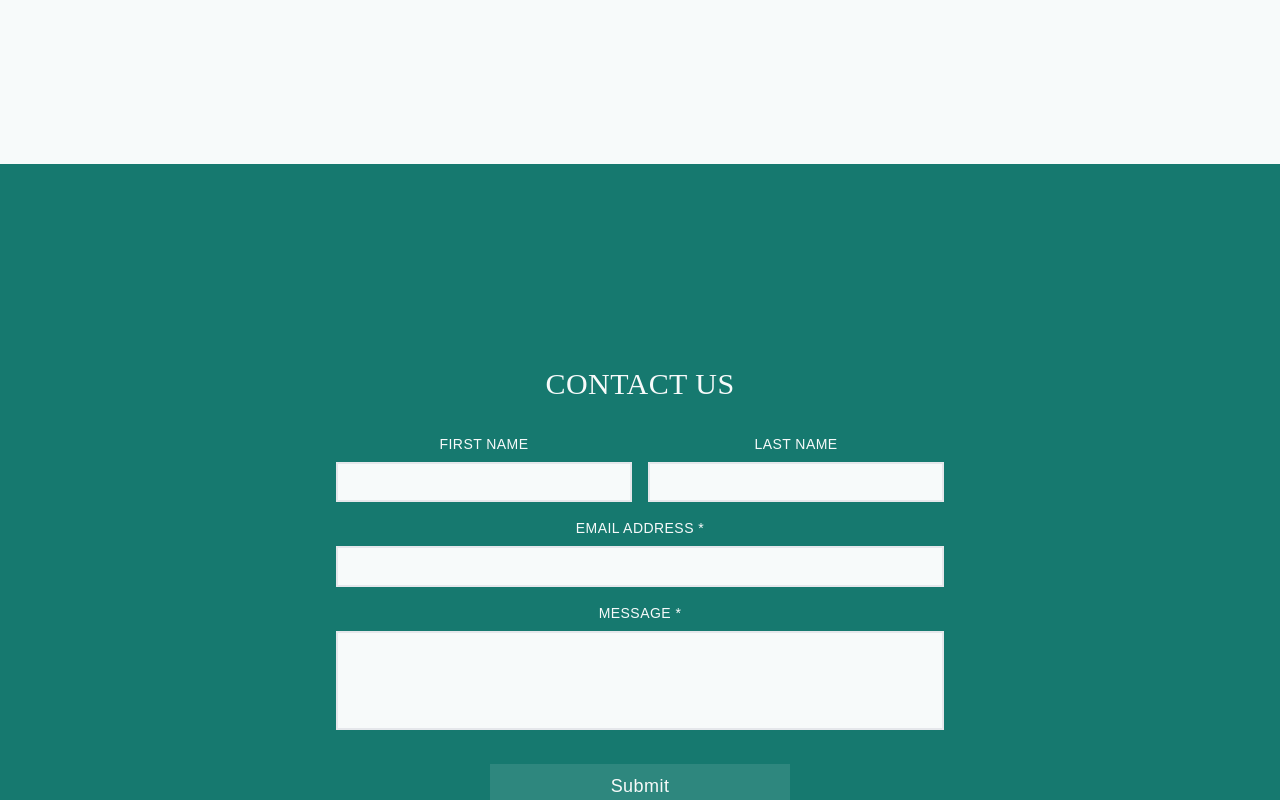
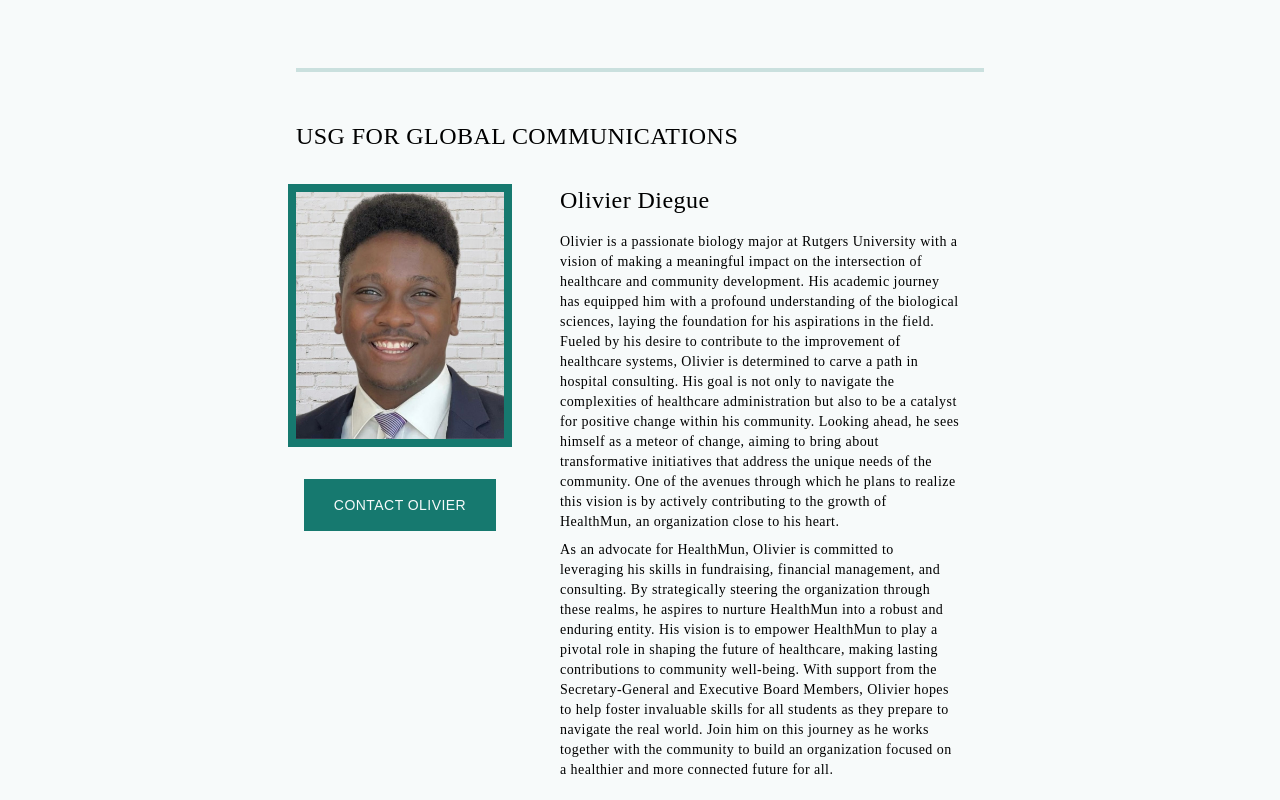
Before and after one commit to RishikSarkar/health-mun, a Next.js app: page /about/Secretariat in a window 1280 px wide. Shown: the part 2760-3560 px from the top of the page. Built offline with nearby package versions, Linux system fonts and the light colour scheme; a web font is replaced by a local one.

Commit message:
added oli bio + gen interest countdown

```diff
--- a/components/Countdown.jsx
+++ b/components/Countdown.jsx
@@ -1,7 +1,7 @@
 import React, { useEffect, useState } from 'react';
 
 const Countdown = () => {
-    const targetDate = new Date('2024-06-11T12:00:00Z');
+    const targetDate = new Date('2024-01-13T16:00:00Z');
 
     const [timeLeft, setTimeLeft] = useState({
         days: null,
@@ -51,7 +51,8 @@ const Countdown = () => {
         <div id='countdown' className='font-marcellus w-full h-full text-center text-[#F7FAFA] bg-[#16796F] dark:bg-[#041312] select-none overflow-x-hidden'>
             <div className='w-full h-[200px] md:h-[300px] mx-auto flex flex-col justify-center items-center'>
                 <div className='p-3 text-lg md:text-xl uppercase flex'>
-                    Conference Starts in
+                    {/* Conference Starts in */}
+                    General Interest Meeting in
                 </div>
 
                 <div className='mt-4 p-3 text-xl md:text-3xl flex flex-col'>
--- a/components/FAQ.jsx
+++ b/components/FAQ.jsx
@@ -70,7 +70,7 @@ const FAQ = () => {
                             Where?
                         </h2>
                         <h5 className='p-4 font-marcellus'>
-                            The conference will take place at ...
+                            {/* The conference will take place at ... */}
                         </h5>
                     </div>
                 </div>
@@ -86,7 +86,7 @@ const FAQ = () => {
                             When?
                         </h2>
                         <h5 className='p-4 font-marcellus'>
-                            The conference is from ...
+                            {/* The conference is from ... */}
                         </h5>
                     </div>
                 </div>
@@ -102,7 +102,7 @@ const FAQ = () => {
                             Registration?
                         </h2>
                         <h5 className='p-4 font-marcellus'>
-                            You can register at ...
+                            {/* You can register at ... */}
                         </h5>
                     </div>
                 </div>
@@ -137,7 +137,7 @@ const FAQ = () => {
                             Eligibility
                         </h2>
                         <h5 className='p-4 font-marcellus'>
-                            You are eligible if ...
+                            {/* You are eligible if ... */}
                         </h5>
                     </div>
                 </div>
@@ -153,7 +153,7 @@ const FAQ = () => {
                             Fees
                         </h2>
                         <h5 className='p-4 font-marcellus'>
-                            The conference costs ...
+                            {/* The conference costs ... */}
                         </h5>
                     </div>
                 </div>
@@ -169,7 +169,7 @@ const FAQ = () => {
                             Awards
                         </h2>
                         <h5 className='p-4 font-marcellus'>
-                            The conference awards ...
+                            {/* The conference awards ... */}
                         </h5>
                     </div>
                 </div>
--- a/pages/about/Secretariat.jsx
+++ b/pages/about/Secretariat.jsx
@@ -5,6 +5,7 @@ import { useManual } from '../../contexts/ManualContext';
 import placeholder_y from '../../public/assets/secretariat/placeholder_y.png'
 import placeholder_a from '../../public/assets/secretariat/placeholder_a.jpg'
 import rishik from '../../public/assets/secretariat/rishik.jpg'
+import olivier from '../../public/assets/secretariat/olivier.jpg'
 
 
 const Secretariat = () => {
@@ -137,7 +138,7 @@ const Secretariat = () => {
                                 Rishik Sarkar
                             </div>
                             <div className='text-left px-8 md:pb-6 py-4 md:py-2 text-sm border-4 md:border-0 border-[#16796F] dark:border-[#F7FAFA] max-h-[40vh] md:max-h-full overflow-y-scroll'>
-                                Born in Los Angeles, California, and raised in West Bengal, India, Rishik considers himself a
+                                Born in California and raised in India, Rishik considers himself a
                                 member of a global community of innovationists. As a senior at Rutgers University-New Brunswick,
                                 double majoring in Computer Science and Cognitive Science, his passions lie in the nexus of
                                 artificial intelligence and cognitive neuropsychiatry. In addition to his academic ventures,
@@ -159,6 +160,54 @@ const Secretariat = () => {
                         </div>
                     </div>
 
+                    <div className="md:col-span-3">
+                        <hr className="border-2 border-[#16796F]/20 dark:border-[#F7FAFA]/20 m-2 my-12 md:my-4" />
+                    </div>
+
+                    <div className='text-center md:text-left md:col-span-3 px-2 text-2xl uppercase'>
+                        USG for Global Communications
+                    </div>
+                    <div className="md:col-span-1 my-6 md:mt-0">
+                        <div className='border-8 border-[#16796F] dark:border-[#F7FAFA]'>
+                            <Image src={olivier} width={500} />
+                        </div>
+                        <div className="hidden md:flex justify-center">
+                            {/* Change email */}
+                            <a href="mailto:tempemail@gmail.com" className='font-montserrat p-4 text-sm mt-8 w-[15vw] uppercase text-center bg-[#16796F] text-[#F7FAFA] dark:bg-[#F7FAFA] dark:text-black hover:bg-[#16796F]/60 dark:hover:bg-[#F7FAFA]/50 border-0 border-[#16796F] dark:border-[#F7FAFA] cursor-pointer ease-in duration-100'>
+                                Contact Olivier
+                            </a>
+                        </div>
+                    </div>
+                    <div className="md:col-span-2 text-[#F7FAFA] dark:text-[#F7FAFA] border-0 border-[#16796F] dark:border-[#F7FAFA] pb-12 md:pb-0">
+                        <div className='w-full h-full bg-[#F7FAFA] dark:bg-[#1a2726] text-black dark:text-[#F7FAFA]'>
+                            <div className='text-center md:text-left px-8 pb-6 md:pb-2 text-xl md:text-2xl'>
+                                Olivier Diegue
+                            </div>
+                            <div className='text-left px-8 md:pb-6 py-4 md:py-2 text-sm border-4 md:border-0 border-[#16796F] dark:border-[#F7FAFA] max-h-[40vh] md:max-h-full overflow-y-scroll'>
+                                <p>Olivier is a passionate biology major at Rutgers University with a vision of making a
+                                    meaningful impact on the intersection of healthcare and community development. His
+                                    academic journey has equipped him with a profound understanding of the biological
+                                    sciences, laying the foundation for his aspirations in the field. Fueled by his desire
+                                    to contribute to the improvement of healthcare systems, Olivier is determined to
+                                    carve a path in hospital consulting. His goal is not only to navigate the complexities
+                                    of healthcare administration but also to be a catalyst for positive change within his
+                                    community. Looking ahead, he sees himself as a meteor of change, aiming to bring about
+                                    transformative initiatives that address the unique needs of the community. One of the
+                                    avenues through which he plans to realize this vision is by actively contributing to
+                                    the growth of HealthMun, an organization close to his heart.</p>
+                                <p className='mt-2'>As an advocate for HealthMun, Olivier is committed to leveraging his
+                                    skills in fundraising, financial management, and consulting. By strategically steering the
+                                    organization through these realms, he aspires to nurture HealthMun into a robust and
+                                    enduring entity. His vision is to empower HealthMun to play a pivotal role in shaping the
+                                    future of healthcare, making lasting contributions to community well-being. With support
+                                    from the Secretary-General and Executive Board Members, Olivier hopes to help foster
+                                    invaluable skills for all students as they prepare to navigate the real world. Join him on
+                                    this journey as he works together with the community to build an organization focused
+                                    on a healthier and more connected future for all.</p>
+                            </div>
+                        </div>
+                    </div>
+
                 </div>
             </div>
         </div>
```
Also changed, not shown: public/assets/secretariat/olivier.jpg (added).
